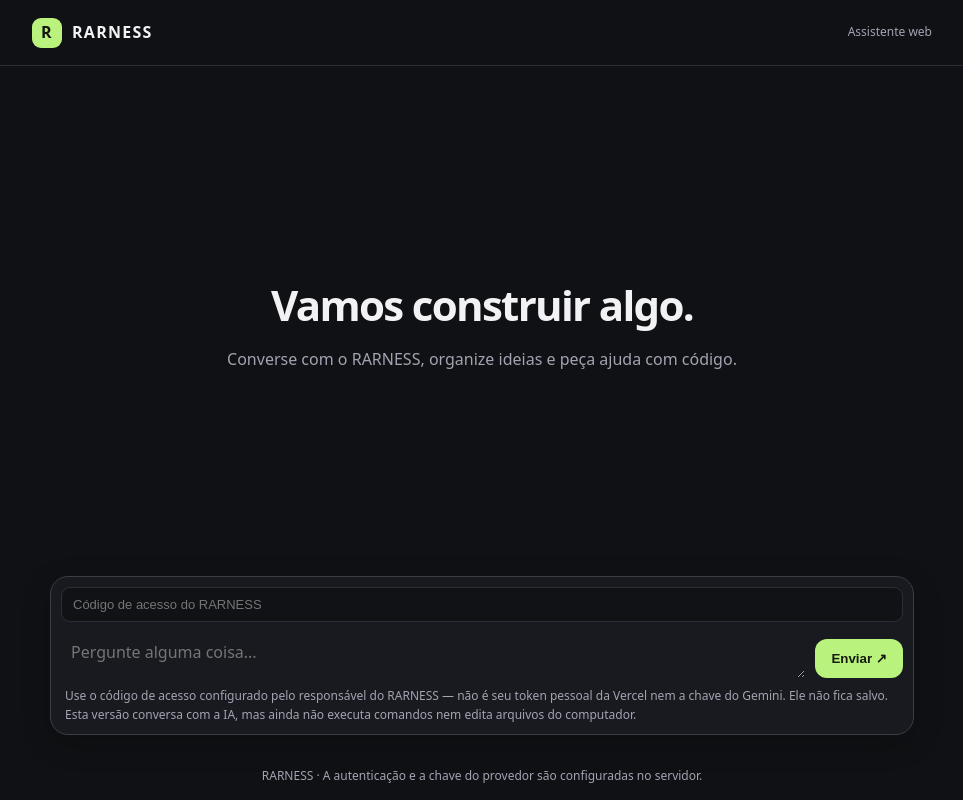
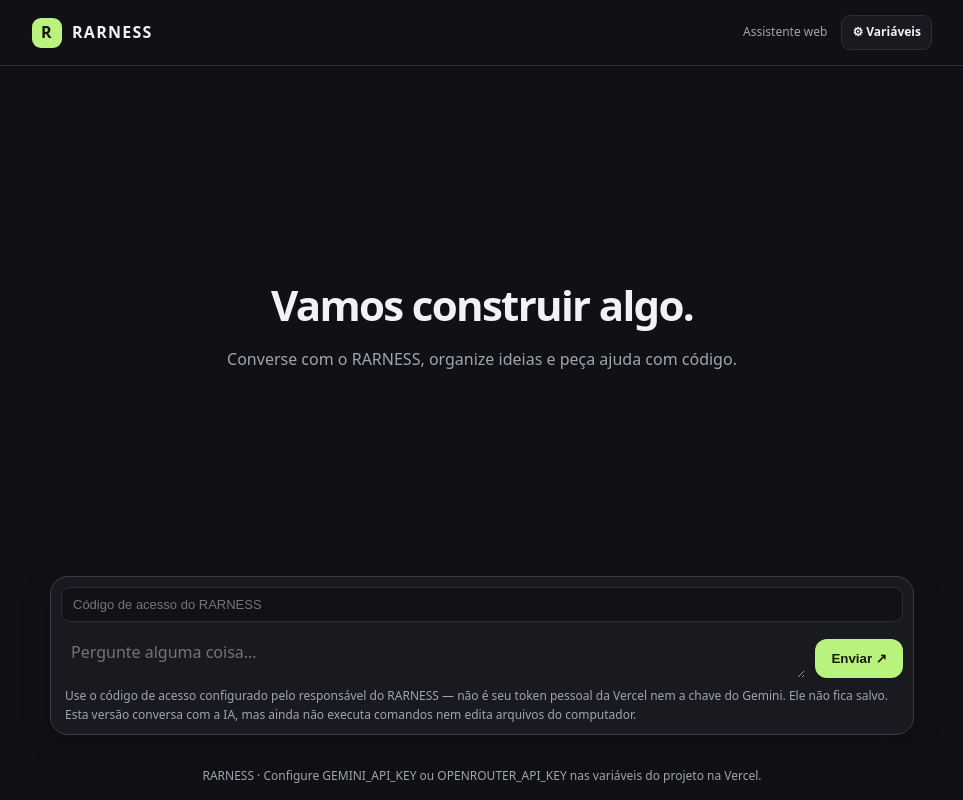
Before and after one commit to HROSONE/RARNESS, a plain HTML site: page index.html in a window 1280 px wide. Shown: the whole page, without its empty margins (158-1121 px from the left). Drawn offline with Linux system fonts and the light colour scheme.

Commit message:
Adiciona atalho Variáveis no cabeçalho

```diff
--- a/index.html
+++ b/index.html
@@ -8,7 +8,7 @@
   <style>
     :root{color-scheme:dark;--bg:#101114;--panel:#191a20;--line:#2c2e37;--text:#f2f2f5;--muted:#a1a4b1;--accent:#b9f27c;--danger:#ff9b9b}
     *{box-sizing:border-box}body{margin:0;background:var(--bg);color:var(--text);font:16px/1.55 system-ui,-apple-system,Segoe UI,sans-serif;min-height:100vh;display:flex;flex-direction:column}
-    header{height:66px;border-bottom:1px solid var(--line);display:flex;align-items:center;justify-content:space-between;padding:0 max(18px,calc((100vw - 900px)/2));gap:12px}
+    header{height:66px;border-bottom:1px solid var(--line);display:flex;align-items:center;justify-content:space-between;padding:0 max(18px,calc((100vw - 900px)/2));gap:12px}.headright{display:flex;align-items:center;gap:14px}.settings{color:var(--text);text-decoration:none;border:1px solid var(--line);background:var(--panel);border-radius:9px;padding:7px 10px;font-size:12px;font-weight:650}.settings:hover{border-color:var(--accent)}
     .brand{display:flex;align-items:center;gap:10px;font-weight:750;letter-spacing:.08em}.mark{width:30px;height:30px;border-radius:9px;background:var(--accent);color:#151711;display:grid;place-items:center;font-weight:900}
     .status{color:var(--muted);font-size:12px}.layout{width:min(900px,100%);margin:0 auto;flex:1;display:flex;flex-direction:column;padding:24px 18px 18px}
     #messages{flex:1;display:flex;flex-direction:column;gap:18px;padding-bottom:22px}.welcome{margin:auto;text-align:center;max-width:520px;padding:36px 0}.welcome h1{font-size:clamp(28px,5vw,42px);letter-spacing:-.04em;margin:0 0 10px}.welcome p{color:var(--muted);margin:0}
@@ -19,7 +19,7 @@
   </style>
 </head>
 <body>
-<header><div class="brand"><span class="mark">R</span> RARNESS</div><div class="status" id="status">Assistente web</div></header>
+<header><div class="brand"><span class="mark">R</span> RARNESS</div><div class="headright"><div class="status" id="status">Assistente web</div><a class="settings" href="https://vercel.com/zerobob623-bits-projects/rarness-code/settings/environment-variables" target="_blank" rel="noopener noreferrer" title="Abrir as variáveis de ambiente do projeto na Vercel">⚙ Variáveis</a></div></header>
 <main class="layout">
   <section id="messages" aria-live="polite">
     <div class="welcome" id="welcome"><h1>Vamos construir algo.</h1><p>Converse com o RARNESS, organize ideias e peça ajuda com código.</p></div>
@@ -30,7 +30,7 @@
     <div class="hint">Use o código de acesso configurado pelo responsável do RARNESS — não é seu token pessoal da Vercel nem a chave do Gemini. Ele não fica salvo. Esta versão conversa com a IA, mas ainda não executa comandos nem edita arquivos do computador.</div>
   </form>
 </main>
-<footer>RARNESS · A autenticação e a chave do provedor são configuradas no servidor.</footer>
+<footer>RARNESS · Configure GEMINI_API_KEY ou OPENROUTER_API_KEY nas variáveis do projeto na Vercel.</footer>
 <script>
 (() => {
   const form = document.querySelector('#form'), prompt = document.querySelector('#prompt');
```
